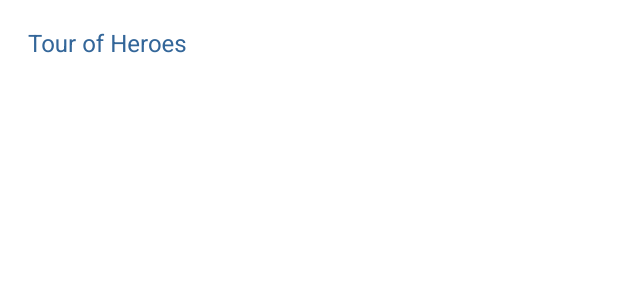
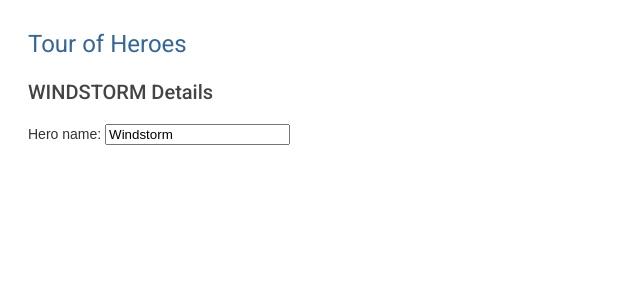
Before and after one commit to aquamanda88/angular-tour-of-heroes, an Angular app: page / in a window 1280 px wide. Shown: the top 300 px of the page, without its empty margins (0-640 px from the left). Built offline with nearby package versions, Linux system fonts and the light colour scheme.

Commit message:
Angular 英雄之旅:英雄編輯器

```diff
--- a/src/app/app.component.html
+++ b/src/app/app.component.html
@@ -1 +1,2 @@
 <h1>{{title}}</h1>
+<app-heroes></app-heroes>
--- /dev/null
+++ b/src/app/heroes/heroes.component.html
@@ -0,0 +1,5 @@
+<h2>{{hero.name | uppercase}} Details</h2>
+<div>
+  <label for="name">Hero name: </label>
+  <input id="name" [(ngModel)]="hero.name" placeholder="name">
+</div>
--- /dev/null
+++ b/src/app/heroes/heroes.component.ts
@@ -0,0 +1,20 @@
+import { Component, OnInit } from '@angular/core';
+import { Hero } from './hero.model';
+
+@Component({
+  selector: 'app-heroes',
+  templateUrl: './heroes.component.html',
+  styleUrls: ['./heroes.component.scss']
+})
+export class HeroesComponent implements OnInit {
+  hero: Hero = {
+    id: 1,
+    name: 'Windstorm'
+  };
+
+  constructor() { }
+
+  ngOnInit(): void {
+  }
+
+}
```
Also changed, not shown: src/app/app.module.ts (+6 -2 lines), src/app/heroes/hero.model.ts (added, +7 -0 lines), src/app/heroes/heroes.component.scss (added).
